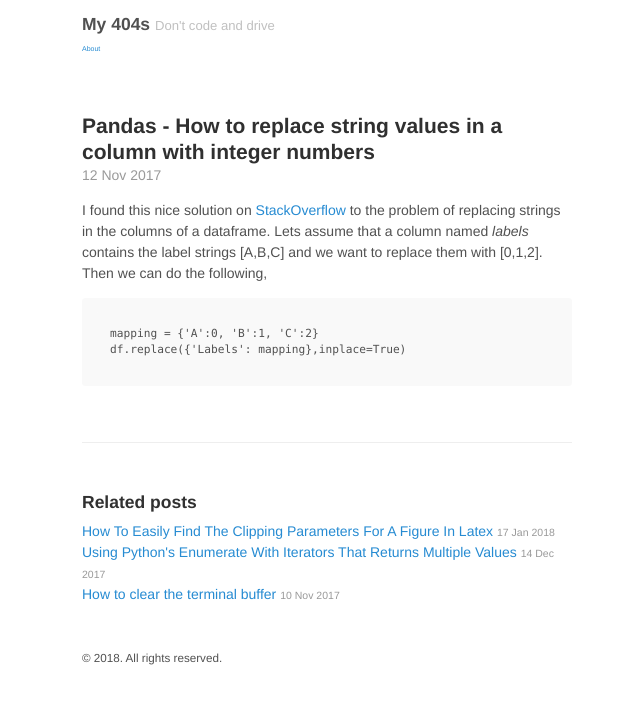
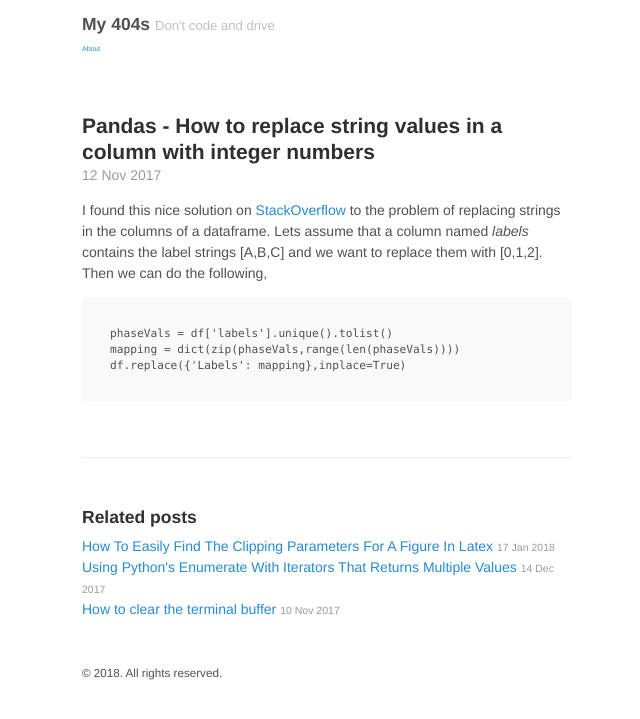
Before and after one commit to MartinHjelm/MartinHjelm.github.io, a Jekyll site: the page built from _posts/2017-11-12-Pandas-Replacing-Strings-In-A-Column.md, in a window 1280 px wide. Shown: the top 719 px of the page, without its empty margins (313-953 px from the left). Built offline with Jekyll 4.4.1, drawn with Linux system fonts in a browser that asks for light colours.

Commit message:
Updated post with some more complete code

```diff
--- a/_posts/2017-11-12-Pandas-Replacing-Strings-In-A-Column.md
+++ b/_posts/2017-11-12-Pandas-Replacing-Strings-In-A-Column.md
@@ -4,5 +4,6 @@ title: Pandas - How to replace string values in a column with integer numbers
 ---
 I found this nice solution on [StackOverflow](https://unix.stackexchange.com/questions/122795/long-line-wrapping-in-nano) to the problem of replacing strings in the columns of a dataframe. Lets assume that a column named _labels_ contains the label strings [A,B,C] and we want to replace them with [0,1,2]. Then we can do the following,
 
-    mapping = {'A':0, 'B':1, 'C':2}
+    phaseVals = df['labels'].unique().tolist()
+    mapping = dict(zip(phaseVals,range(len(phaseVals))))
     df.replace({'Labels': mapping},inplace=True)
```
